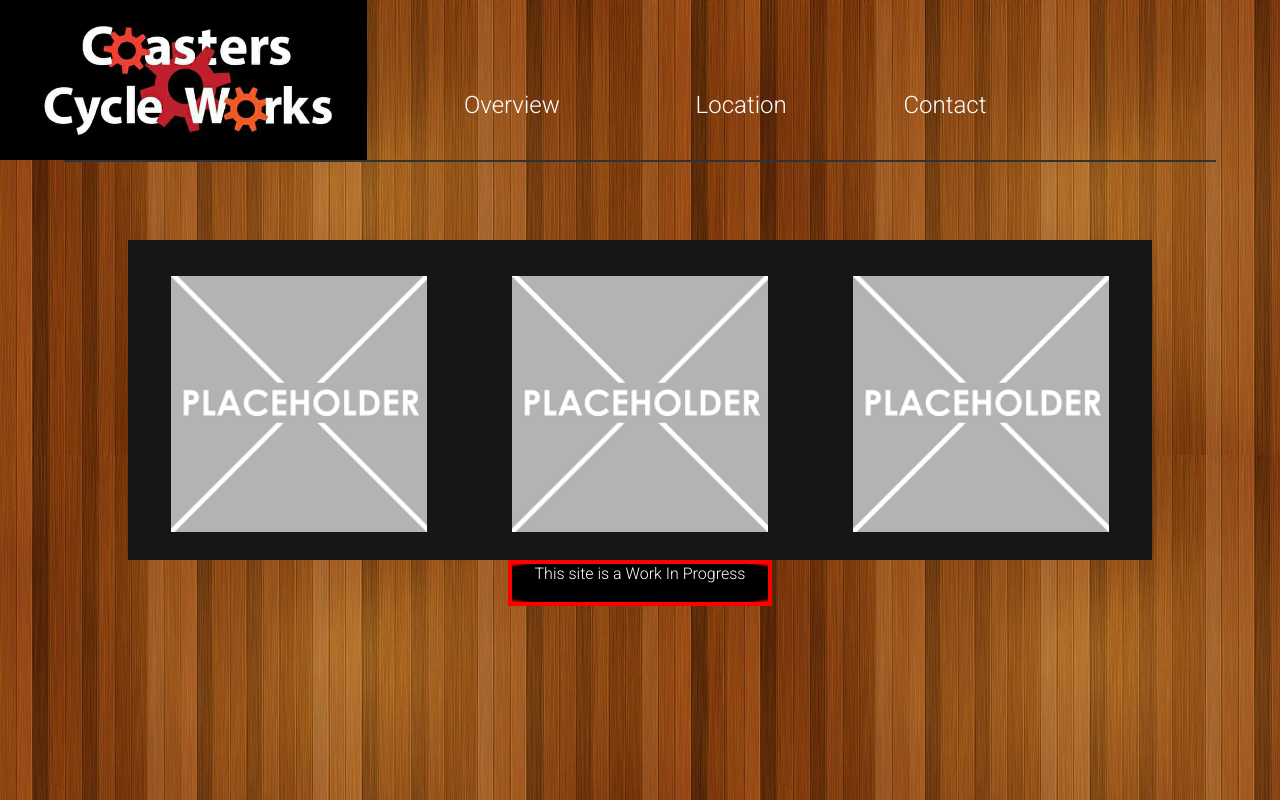
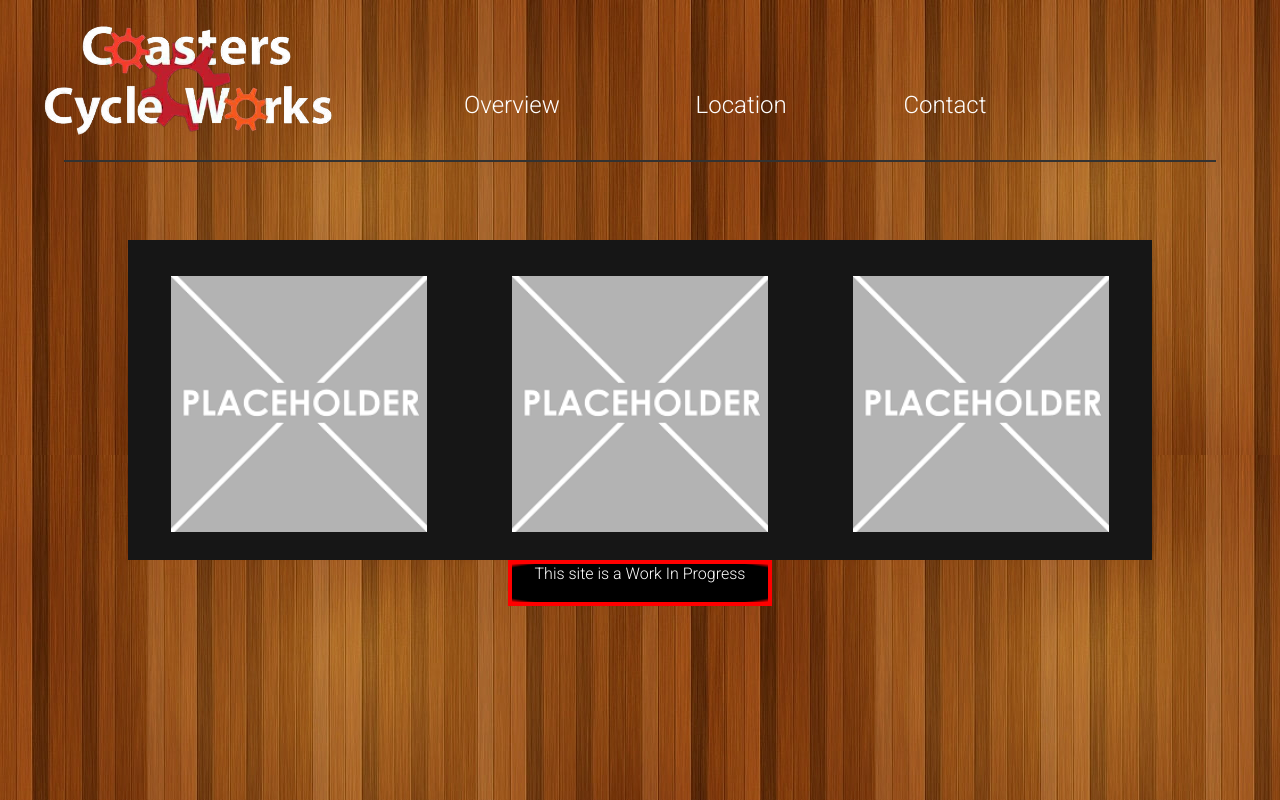
Before and after one commit to IanR1225/Coasters-Cycle-Works, a plain HTML site: page index.html in a window 1280 px wide. Drawn offline with Linux system fonts and the light colour scheme.

Commit message:
Transparent Logo time

```diff
--- a/index.html
+++ b/index.html
@@ -49,7 +49,7 @@ margin:0;
 border:0;
 }
     #logo {
-background-image:url("https://raw.githubusercontent.com/IanR1225/Coasters-Cycle-Works/main/CCW_Temp.jpg");
+background-image:url("https://github.com/IanR1225/Coasters-Cycle-Works/blob/main/CoastersBGgone.png?raw=true");
 background-repeat:no-repeat;
 background-size:contain;
 position:absolute;
```
